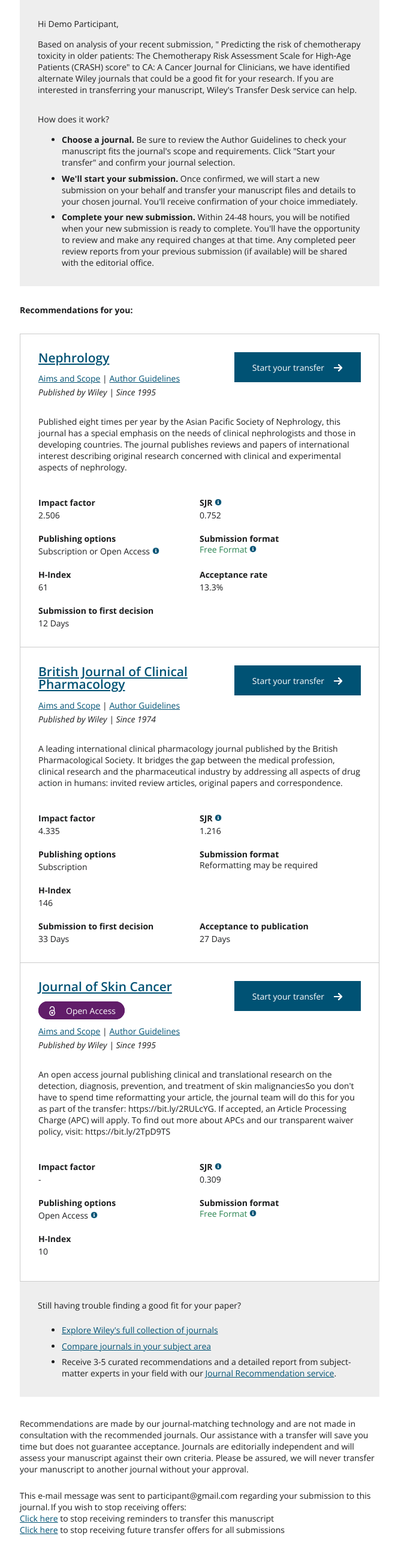
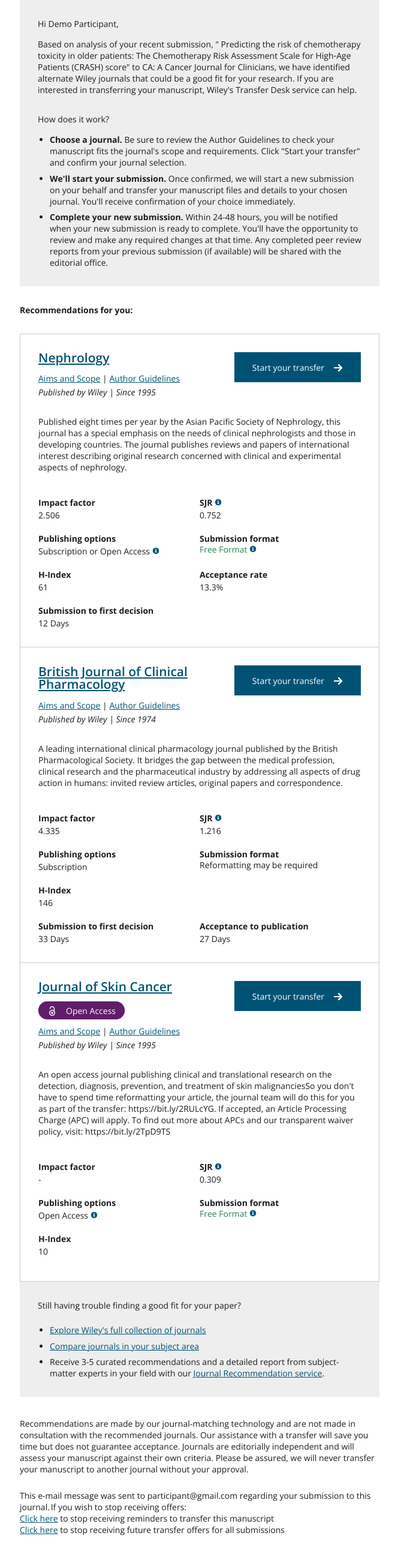
Before and after one commit to wileyprototypes/TDA, a website: page mjml-code/index.html in a window 1280 px wide. Shown: the top 2575 px of the page at 60% size, without its empty margins (307-971 px from the left). Drawn offline with nearby package versions, Linux system fonts and the light colour scheme.

Commit message:
list style changes

```diff
--- a/mjml-code/index.html
+++ b/mjml-code/index.html
@@ -182,7 +182,7 @@
                             <tr>
                               <td align="left" style="font-size:0px;padding:10px 25px;padding-top:0px;padding-right:0px;padding-bottom:0;padding-left:0px;word-break:break-word;">
                                 <div style="font-family:Open Sans, Sans-serif;font-size:14px;line-height:19px;text-align:left;color:#1c1d1e;">
-                                  <ul style="margin-top:0px; margin-bottom:0px;">
+                                  <ul style="margin-top:0px; margin-bottom:0px; padding-left:20px">
                                     <li style="margin-top:0px; margin-bottom:7.5px;"><strong>Choose a journal.</strong> Be sure to review the Author Guidelines to check your manuscript fits the journal's scope and requirements. Click "Start your transfer" and confirm your journal selection.</li>
                                     <li style="margin-top:7.5px; margin-bottom:7.5px;"><strong>We'll start your submission.</strong> Once confirmed, we will start a new submission on your behalf and transfer your manuscript files and details to your chosen journal. You'll receive confirmation of your choice immediately.</li>
                                     <li style="margin-top:7.5px;"><strong>Complete your new submission.</strong> Within 24-48 hours, you will be notified when your new submission is ready to complete. You'll have the opportunity to review and make any required changes at that time. Any completed peer review reports from your previous submission (if available) will be shared with the editorial office.</li>
@@ -1274,7 +1274,7 @@
                     <tr>
                       <td align="left" style="font-size:0px;padding:10px 25px;padding-top:0;padding-right:0px;padding-bottom:0px;padding-left:0px;word-break:break-word;">
                         <div style="font-family:Open Sans, Sans-serif;font-size:14px;line-height:19px;text-align:left;color:#1c1d1e;">
-                          <ul style="margin-top:0; margin-bottom:0;">
+                          <ul style="margin-top:0; margin-bottom:0;  padding-left:20px">
                             <li style="margin-top:7.5px; margin-bottom:7.5px;"><a href="">Explore Wiley's full collection of journals</a></li>
                             <li style="margin-top:7.5px; margin-bottom:7.5px;"><a href="">Compare journals in your subject area</a></li>
                             <li style="margin-top:7.5px;">Receive 3-5 curated recommendations and a detailed report from subject-matter experts in your field with our <a href="">Journal Recommendation service</a>.</li>
```
Also changed, not shown: 1 other file.
